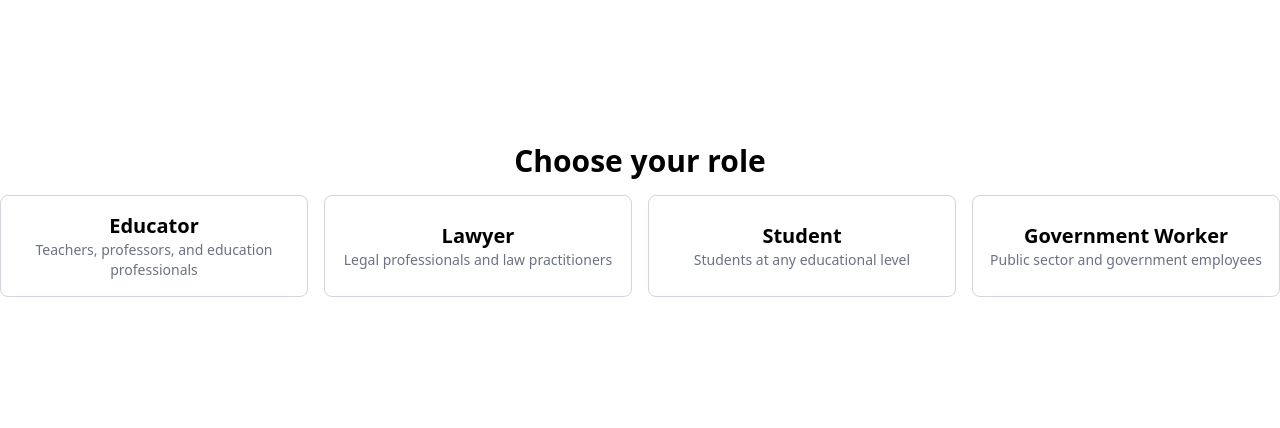
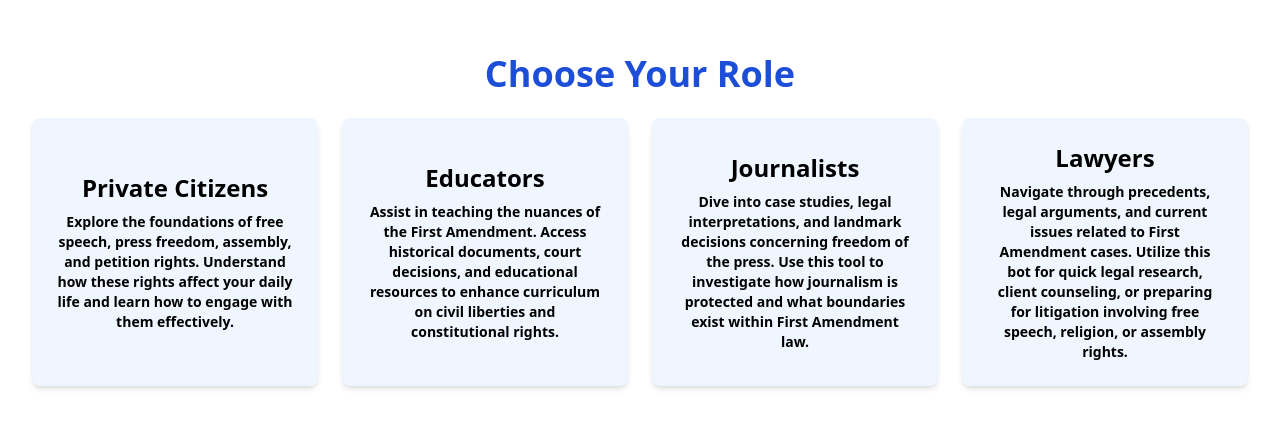
Before and after one commit to DorianAtSchool/nefac, a React (Vite) app in the folder frontend/: page / in a window 1280 px wide. Shown: the part 180-608 px from the top of the page. Built offline with nearby package versions, Linux system fonts and the light colour scheme.

Commit message:
update role options and improve looks

```diff
--- a/frontend/src/SearchBar.tsx
+++ b/frontend/src/SearchBar.tsx
@@ -2,35 +2,35 @@ import React, { useState, useRef, useEffect } from 'react';
 import { Search, Send } from 'react-feather';
 
 const SearchBar = () => {
+
   const [userRole, setUserRole] = useState('');
   const [inputValue, setInputValue] = useState('');
   const [conversation, setConversation] = useState<{ type: string; content: string; source?: string }[]>([]);
   const conversationEndRef = useRef<HTMLDivElement>(null);
 
-  const userRoles= [
+  const userRoles = [
+    {
+      id: 'citizen',
+      title: 'Private Citizens',
+      description: 'Explore the foundations of free speech, press freedom, assembly, and petition rights. Understand how these rights affect your daily life and learn how to engage with them effectively.'
+    },
     {
       id: 'educator',
-      title: 'Educator',
-      description: 'Teachers, professors, and education professionals'
+      title: 'Educators',
+      description: 'Assist in teaching the nuances of the First Amendment. Access historical documents, court decisions, and educational resources to enhance curriculum on civil liberties and constitutional rights.'
+    },
+    {
+      id: 'journalist',
+      title: 'Journalists',
+      description: 'Dive into case studies, legal interpretations, and landmark decisions concerning freedom of the press. Use this tool to investigate how journalism is protected and what boundaries exist within First Amendment law.'
     },
     {
       id: 'lawyer',
-      title: 'Lawyer',
-      description: 'Legal professionals and law practitioners'
-    },
-    {
-      id: 'student',
-      title: 'Student',
-      description: 'Students at any educational level'
-    },
-    {
-      id: 'government',
-      title: 'Government Worker',
-      description: 'Public sector and government employees'
+      title: 'Lawyers',
+      description: 'Navigate through precedents, legal arguments, and current issues related to First Amendment cases. Utilize this bot for quick legal research, client counseling, or preparing for litigation involving free speech, religion, or assembly rights.'
     }
   ];
 
-  // Hook to scroll the container to the bottom whenever the conversation array changes.
   useEffect(() => {
     if (conversationEndRef.current) {
       conversationEndRef.current.scrollIntoView({ behavior: 'smooth' });
@@ -43,8 +43,7 @@ const SearchBar = () => {
 
   const handleSearch = async (e: React.FormEvent<HTMLFormElement>) => {
     e.preventDefault();
-    if (inputValue.trim().length === 0) // Exit the function if input is empty or only whitespace
-      return;
+    if (inputValue.trim().length === 0) return;
     setConversation(prev => [...prev, { type: 'user', content: inputValue }]);
     setInputValue('');
     try {
@@ -62,92 +61,86 @@ const SearchBar = () => {
         }),
       });
       const result = await response.json();
-      const { data } = result; // Destructure result
-      const { askLlm } = data; // Destructure data
+      const { data } = result;
+      const { askLlm } = data;
 
       setConversation(prev => [...prev, { type: 'ai', content: askLlm }]);
     } catch (e) {
-      console.log(e);
+      console.error(e);
     }
   };
 
   return (
-    <div className="flex flex-col items-center justify-center min-h-screen ">
-      {/* Choose your role */} {
-        userRole=="" && (
-          <div className="flex flex-col items-center justify-center">
-            <h1 className="text-3xl font-bold mb-4">Choose your role</h1>
-            <div className="grid grid-cols-1 gap-4 md:grid-cols-2 lg:grid-cols-4">
+    <div className="flex flex-col items-center justify-center min-h-screen bg-white" style={{ backgroundImage: "linear-gradient(to bottom, rgba(255,255,255,0.8), rgba(255,255,255,0.8))", backgroundSize: 'cover' }}>
+      {/* Role Selection */}
+      {userRole === "" && (
+        <div className="flex flex-col items-center justify-center px-4 md:px-6 lg:px-8" style={{ minHeight: '100vh' }}>
+        <h1 className="text-4xl font-bold mb-6 text-blue-700">Choose Your Role</h1>
+        <div className="grid grid-cols-1 gap-6 md:grid-cols-2 lg:grid-cols-4 max-w-7xl mx-auto">
           {userRoles.map((role) => (
             <button
               key={role.id}
               onClick={() => setUserRole(role.id)}
-                  className="p-4 border border-gray-300 rounded-lg text-center hover:bg-gray-100 focus:outline-none focus:ring-2 focus:ring-blue-500 focus:ring-offset-2"
-                >
-                  <h2 className="text-xl font-semibold">{role.title}</h2>
-                  <p className="text-sm text-gray-500">{role.description}</p>
+              className="p-6 bg-blue-100 shadow-md hover:shadow-lg rounded-lg transform transition-transform duration-300 hover:scale-105 focus:outline-none"
+              style={{backgroundColor: 'rgb(239, 246, 255)'}}>
+              <h2 className="text-2xl font-semibold text-black-800">{role.title}</h2>
+              <p className="mt-2 font-semibold text-sm text-black-800">{role.description}</p>
             </button>
           ))}
         </div>
       </div>
-        )
-      }
+      )}
 
-      {/* Exit button "Set conversation to empty" */} {
-        conversation.length>0 && userRole!="" && (
-          <button onClick={() => {setConversation([])}} className='fixed top-10 left-10 border border-gray-950 p-2 rounded-xl w-auto'>
+      {/* Exit and Edit Role Buttons */}
+      {conversation.length > 0 && userRole !== "" && (
+        <button onClick={() => setConversation([])} className="fixed top-10 left-10 bg-white text-blue-500 border-2 border-blue-500 px-4 py-2 rounded-full shadow-lg hover:bg-blue-500 hover:text-white transition-colors duration-200">
           Exit
         </button>
-        )
-      }
+      )}
 
-      {/* Edit role button" */} {
-        userRole!="" && (
-          <button onClick={() => {setUserRole("")}} className='fixed top-10 right-10 border border-gray-950 p-2 rounded-xl w-auto'>
-            Edit User Role
+      {userRole !== "" && (
+        <button onClick={() => setUserRole("")} className="fixed top-10 right-10 bg-white text-blue-500 border-2 border-blue-500 px-4 py-2 rounded-full shadow-lg hover:bg-blue-500 hover:text-white transition-colors duration-200">
+          Edit Role
         </button>
-        )
-      }
+      )}
 
-      {/* Display the search bar */} {
-        userRole!=="" && (
-          <div className={`flex flex-col border border-neutral-300 items-center rounded-2xl justify-center w-auto bg-white shadow-md p-4 transition-all duration-500 ease-in-out mb-5 ${conversation.length > 0 ? 'fixed bottom-0' : 'relative top-1/2 transform -translate-y-1/2'}`}>
-            <form onSubmit={handleSearch} className="flex gap-2 mb-1">
+      {/* Search Bar */}
+      {userRole !== "" && (
+        <div className={`flex flex-col items-center justify-center w-full mb-5 transition-all duration-500 ease-in-out ${conversation.length > 0 ? 'fixed bottom-0' : 'relative top-1/2 transform -translate-y-1/2'}`}>
+          <form onSubmit={handleSearch} className="flex gap-2 w-full max-w-md">
           <input
             type="search"
-                placeholder={conversation.length > 0? "Ask follow-up" : "Search"}
+            placeholder={conversation.length > 0 ? "Ask follow-up" : "Search"}
             value={inputValue}
             onChange={handleInputChange}
-                className="w-96 px-4 py-2 border border-gray-300 rounded-lg focus:outline-none focus:ring-2 focus:ring-blue-500"
+            className="w-full px-4 py-3 border border-gray-300 rounded-full focus:ring-2 focus:ring-blue-500 focus:outline-none bg-white shadow-sm"
           />
-              <button type="submit" className="px-4 py-2 bg-blue-500 text-white rounded-lg hover:bg-blue-600 focus:outline-none focus:ring-2 focus:ring-blue-500 focus:ring-offset-2">
-                <Send className="inline-block h-5 w-5" />
+          <button type="submit" className="px-4 py-3 bg-blue-500 text-white rounded-full hover:bg-blue-600 focus:ring-2 focus:ring-blue-300 focus:outline-none shadow-sm">
+            <Send className="h-5 w-5" />
           </button>
         </form>
         </div>
-        )
-      }
+      )}
 
-      {/* Display the conversation */} {
-        userRole!="" && (
-          <div className="w-full max-w-lg mb-20 overflow-y-auto" style={{ maxHeight: `calc(100vh - 130px)` }}>
-            { conversation.map((msg, index) => (
+      {/* Conversation Display */}
+      {userRole !== "" && (
+        <div className="w-full max-w-lg mb-20 overflow-y-auto" style={{ maxHeight: 'calc(100vh - 150px)',  backdropFilter: 'blur(5px)' }}>
+          {conversation.map((msg, index) => (
             <React.Fragment key={index}>
-                <div className={`p-4 my-2 rounded-lg ${msg.type === 'user' ? 'text-2xl' : 'bg-gray-100 text-base'}`}>
-                  <p>{msg.content}</p>
+              <div className={`p-4 my-2 rounded-lg ${msg.type === 'user' ? 'bg-blue-100 text-right' : 'bg-white'}`}>
+                <p className={`${msg.type === 'user' ? 'text-black-800' : 'text-black-800'}`}>{msg.content}</p>
                 {msg.source && (
-                    <p className="text-sm text-blue-500">
-                      Source: <a href={msg.source} target="_blank" rel="noopener noreferrer">{msg.source}</a>
+                  <p className="text-xs text-blue-500">
+                    Source: <a href={msg.source} target="_blank" rel="noopener noreferrer" className="underline">{msg.source}</a>
                   </p>
                 )}
               </div>
-                { msg.type === 'ai' && index < conversation.length - 1 && <hr className="my-4 border-t border-gray-300" />}
+              {msg.type === 'ai' && index < conversation.length - 1 && <hr className="my-4 border-t border-gray-300" />}
             </React.Fragment>
           ))}
           <div ref={conversationEndRef} />
         </div>
-        )
-      }
+      )}
     </div>
   );
 };
```
Lines whose indentation alone changed are shown as unchanged.
